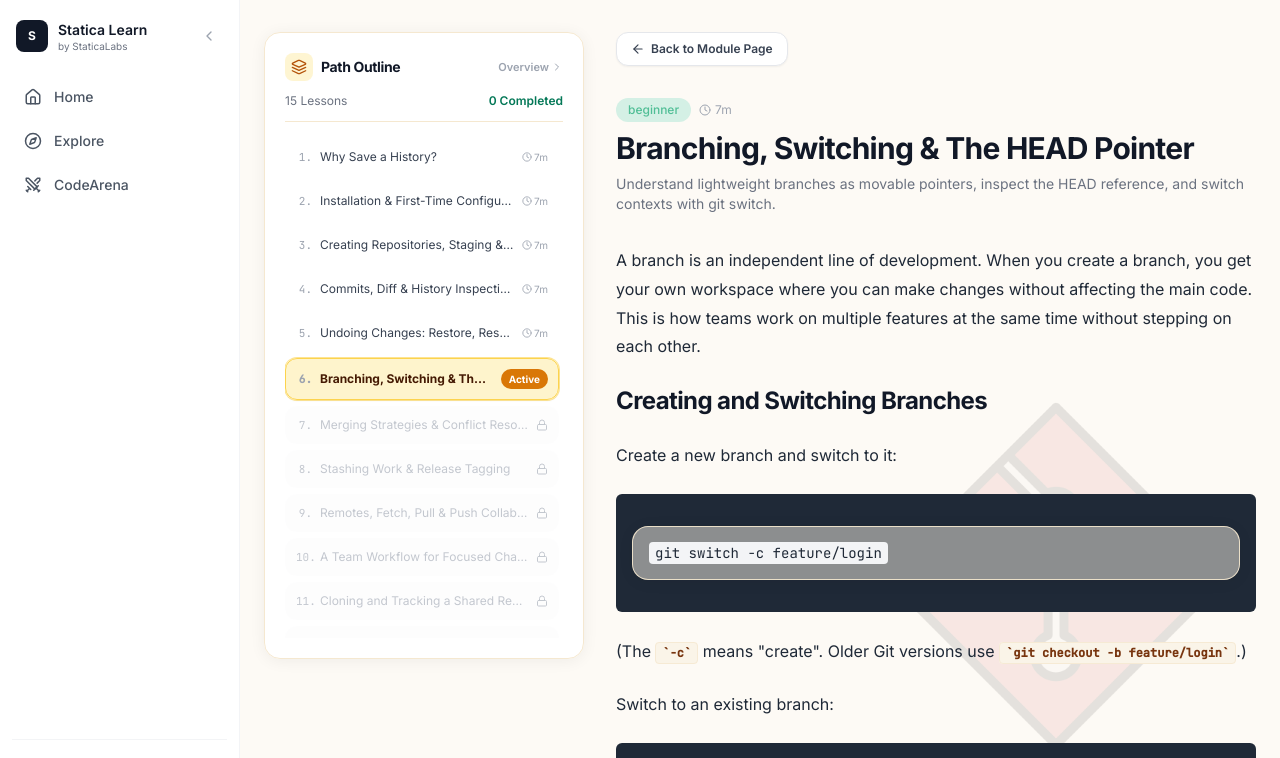
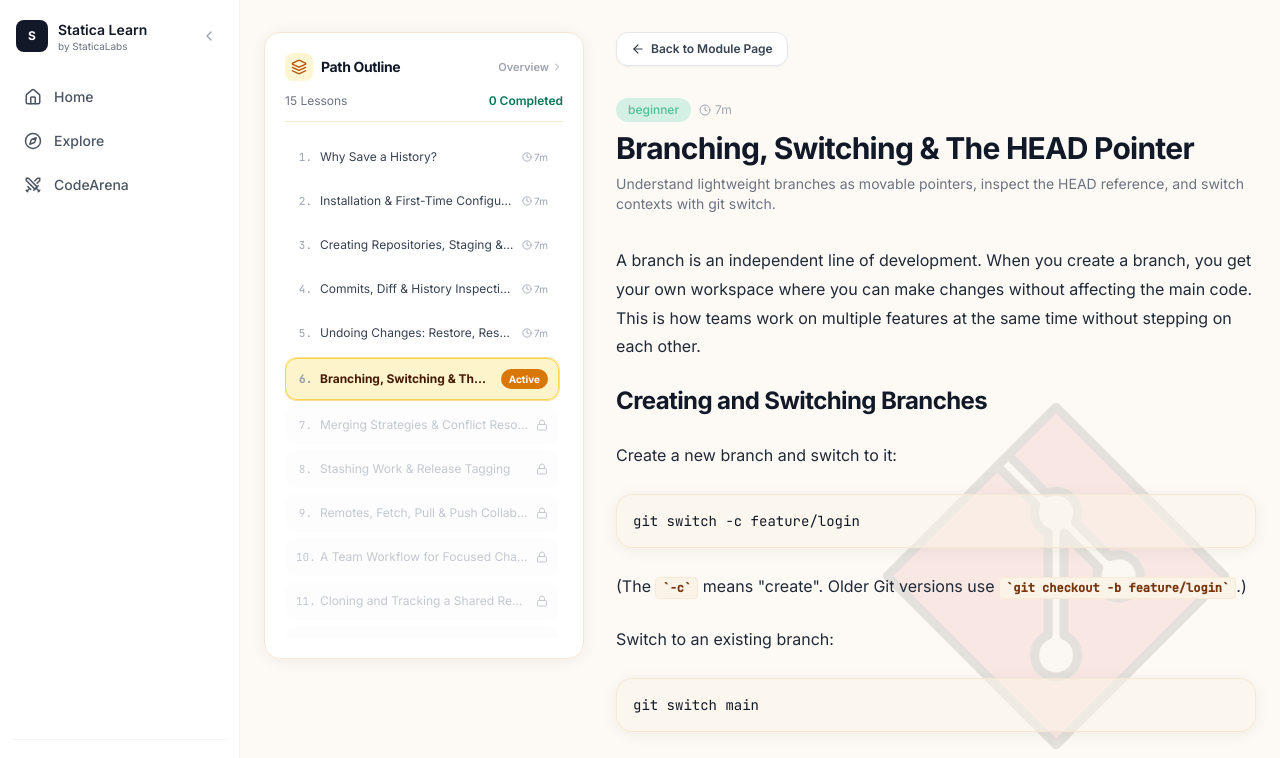
Before and after one commit to angelmacwan/statica-learn, a React (Vite) app: page /learn/git/branching-and-switching in a window 1280 px wide. Shown: the top 758 px of the page. Built offline with nearby package versions, Linux system fonts and the light colour scheme; no server answers; the database is empty; sample sign-in values are in the browser's storage.

Commit message:
fix: code padding

```diff
--- a/src/components/lesson/TextBlock.tsx
+++ b/src/components/lesson/TextBlock.tsx
@@ -17,7 +17,11 @@ function MermaidDiagram({ chart }: { chart: string }) {
 		let isMounted = true;
 		const cleanChart = chart.trim();
 		import('mermaid').then(({ default: mermaid }) => {
-      mermaid.initialize({ startOnLoad: false, theme: 'neutral', securityLevel: 'loose' });
+			mermaid.initialize({
+				startOnLoad: false,
+				theme: 'neutral',
+				securityLevel: 'loose',
+			});
 			const uniqueId = `mermaid-svg-${Math.random().toString(36).substring(2, 9)}`;
 			mermaid
 				.render(uniqueId, cleanChart)
@@ -30,7 +34,9 @@ function MermaidDiagram({ chart }: { chart: string }) {
 				.catch((err) => {
 					if (isMounted) {
 						console.error('Mermaid rendering error:', err);
-            setError(err instanceof Error ? err.message : String(err));
+						setError(
+							err instanceof Error ? err.message : String(err),
+						);
 					}
 				});
 		});
@@ -68,12 +74,16 @@ export function TextBlock({ block }: Props) {
 	return (
 		<div
 			className="prose prose-gray max-w-none prose-headings:font-bold prose-headings:text-gray-900 prose-code:font-mono
-                 prose-a:text-amber-700 prose-a:no-underline hover:prose-a:underline leading-relaxed"
+                 prose-a:text-amber-700 prose-a:no-underline hover:prose-a:underline leading-relaxed
+                 prose-pre:bg-transparent prose-pre:p-0 prose-pre:m-0"
 		>
 			<ReactMarkdown
 				remarkPlugins={[remarkGfm, remarkMath]}
 				rehypePlugins={[rehypeKatex]}
 				components={{
+					pre({ children }) {
+						return <>{children}</>;
+					},
 					code({ node, inline, className, children, ...props }: any) {
 						const match = /language-(\w+)/.exec(className || '');
 						const rawContent = String(children);
@@ -110,8 +120,11 @@ export function TextBlock({ block }: Props) {
 										<span>{lang}</span>
 									</div>
 								)}
-                <pre className="p-4 font-mono text-xs sm:text-sm text-gray-900 overflow-x-auto leading-relaxed whitespace-pre m-0 bg-transparent">
-                  <code className={className} {...props}>
+								<pre className="font-mono text-xs sm:text-sm text-gray-900 overflow-x-auto leading-relaxed whitespace-pre m-0 !bg-transparent">
+									<code
+										className={`block p-4 ${className || ''}`.trim()}
+										{...props}
+									>
 										{children}
 									</code>
 								</pre>
```
Lines whose indentation alone changed are shown as unchanged.
